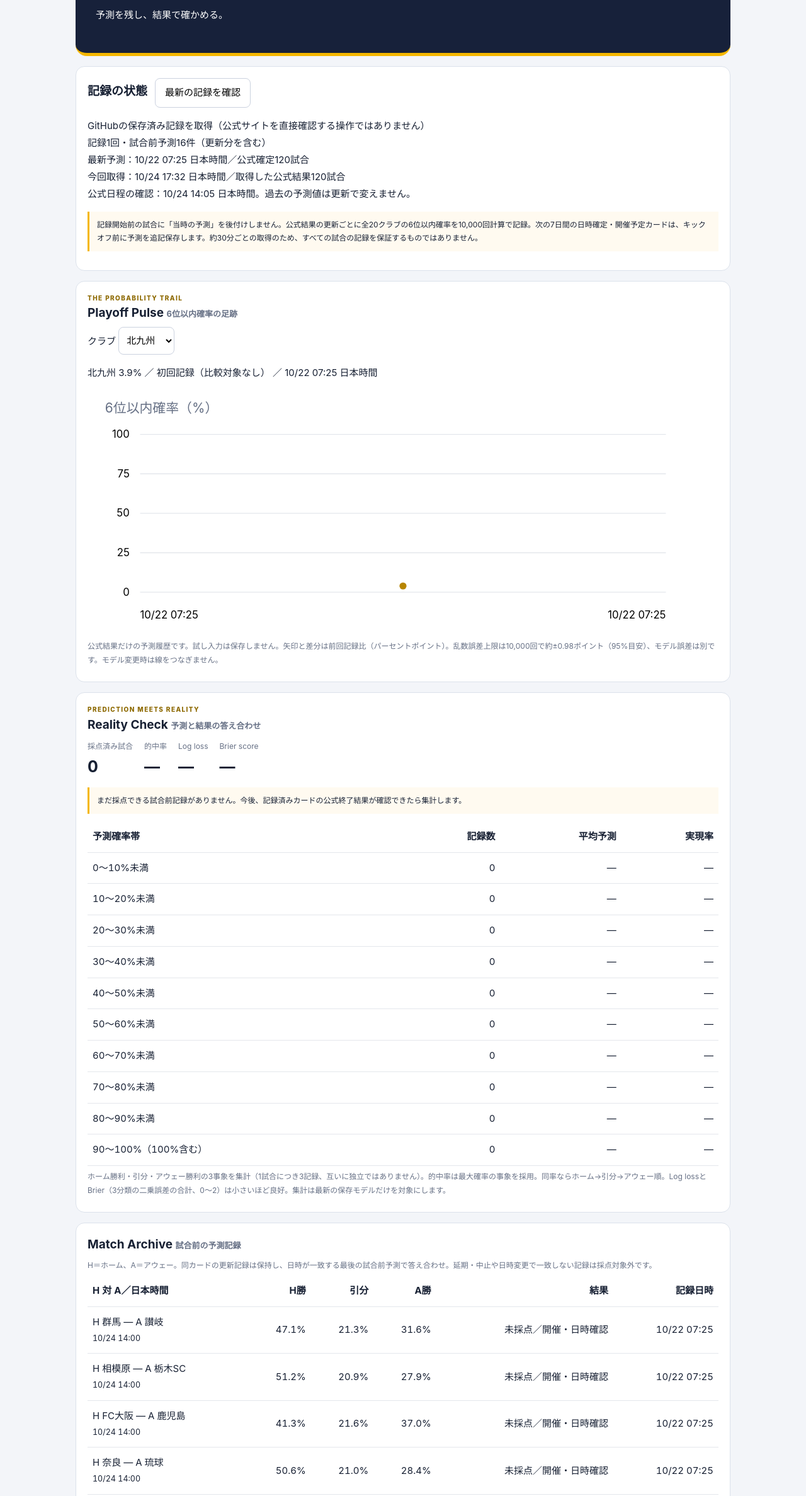
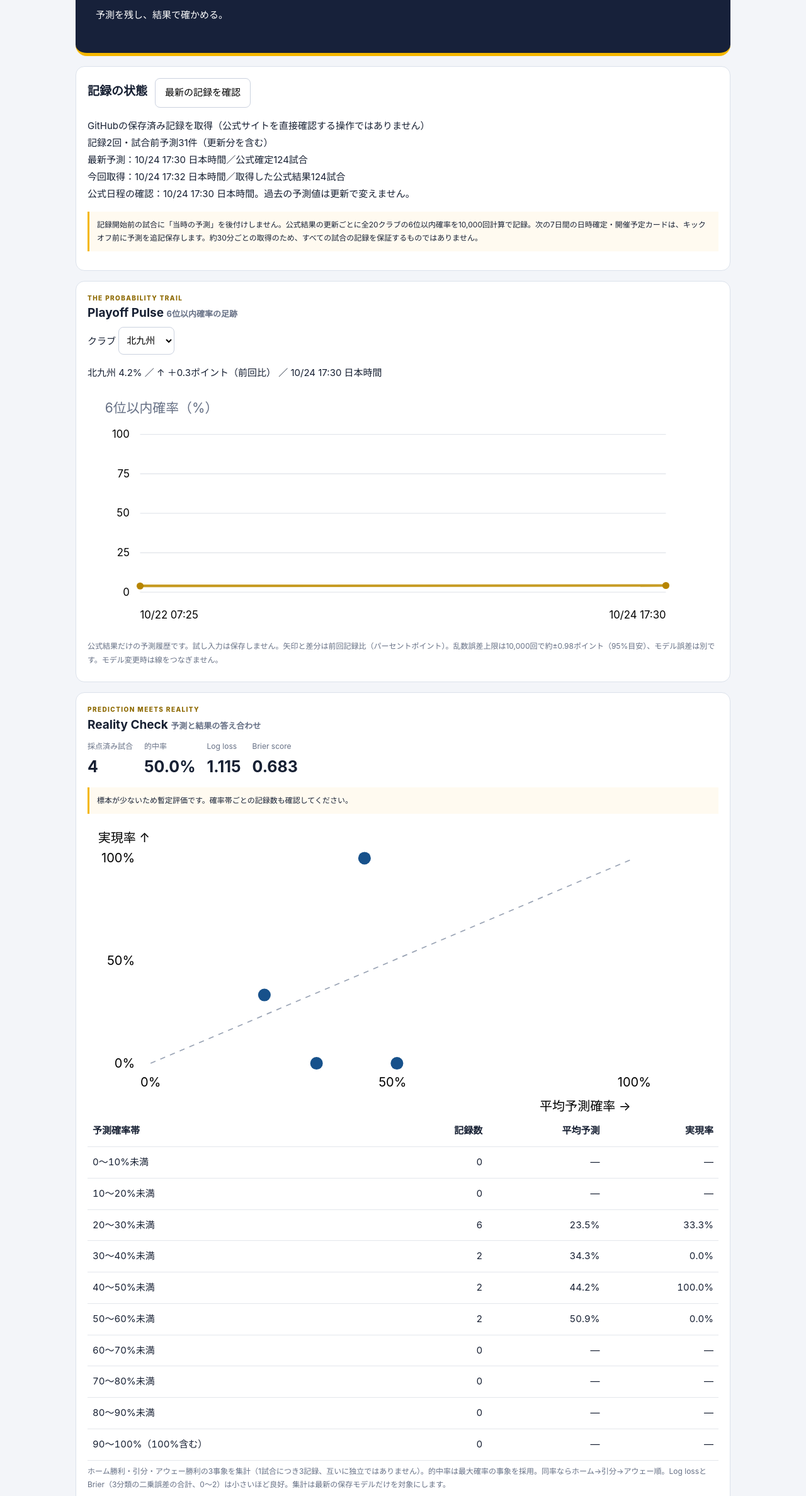
Before and after one commit to rockiemydog/j3-elo-simulator, a plain HTML site: page prediction-journal/index.html in a window 1280 px wide. Shown: the part 185-2560 px from the top of the page at 63% size. Drawn offline with Linux system fonts and the light colour scheme.

Commit message:
Fix journal settlement when official kickoff changes to actual start; import four finished matches

```diff
--- a/forecast-insights.js
+++ b/forecast-insights.js
@@ -28,9 +28,9 @@
     for(const p of archive.predictions){
       const result=finished.get(p.fixtureId),f=fixtures.get(p.fixtureId),snapshot=archive.snapshots.find(s=>s.id===p.snapshotId);
       if(!result||!f||!f.time||f.status!=='finished'||result.game[0]!==p.home||result.game[1]!==p.away||f.home!==p.home||f.away!==p.away||p.model!==snapshot.model)continue;
-      const kickoff=Date.parse(f.date+'T'+f.time+':00+09:00');
+      const kickoff=Date.parse(f.date+'T'+(f.scheduledTime||f.time)+':00+09:00');
       // Re-timed / postponed fixtures require a new, matching kickoff record.
-      if(Date.parse(p.kickoff)!==kickoff||Date.parse(p.recordedAt)>=kickoff)continue;
+      if(Date.parse(p.kickoff)!==kickoff||Date.parse(p.recordedAt)>=kickoff||Date.parse(p.recordedAt)>=Date.parse(f.date+'T'+f.time+':00+09:00'))continue;
       const key=p.model+'|'+p.fixtureId,old=latest.get(key);
       if(!old||Date.parse(p.recordedAt)>Date.parse(old.recordedAt))latest.set(key,{...p,game:result.game.slice(),outcome:result.game[2]>result.game[3]?0:result.game[2]===result.game[3]?1:2});
     }
--- a/index.html
+++ b/index.html
@@ -184,7 +184,7 @@ body.gd-view #trialInput,body.gd-view #trialInput+h3,body.gd-view #scenarios,bod
 </main>
 <script src="official-api-config.js?v=2abf363444e1"></script>
 <script src="shared-results.js?v=b5977a3bc3d8"></script>
-<script src="forecast-insights.js?v=545777d6f80f"></script>
+<script src="forecast-insights.js?v=6c65ce35fe59"></script>
 <script src="dashboard.js?v=b413569cddba"></script>
 <script>
 const teams=['岐阜','愛媛','鹿児島','相模原','鳥取','FC大阪','長野','滋賀','熊本','栃木SC','琉球','讃岐','山口','奈良','高知','北九州','松本','金沢','群馬','福島'];
--- a/official-results.json
+++ b/official-results.json
@@ -3,8 +3,8 @@
   "schemaVersion": 1,
   "season": "2026/27",
   "source": "https://www.jleague.jp/j3/match/",
-  "asOfDate": "2026-10-21",
-  "updatedAt": "2026-10-21T17:13:43.420275+00:00",
+  "asOfDate": "2026-10-24",
+  "updatedAt": "2026-10-24T08:30:35.832728+00:00",
   "matches": [
     {
       "id": "2026080815",
@@ -1205,6 +1205,46 @@
         3,
         1
       ]
+    },
+    {
+      "id": "2026102413",
+      "date": "2026-10-24",
+      "game": [
+        "群馬",
+        "讃岐",
+        1,
+        0
+      ]
+    },
+    {
+      "id": "2026102414",
+      "date": "2026-10-24",
+      "game": [
+        "相模原",
+        "栃木SC",
+        0,
+        0
+      ]
+    },
+    {
+      "id": "2026102415",
+      "date": "2026-10-24",
+      "game": [
+        "FC大阪",
+        "鹿児島",
+        2,
+        1
+      ]
+    },
+    {
+      "id": "2026102416",
+      "date": "2026-10-24",
+      "game": [
+        "奈良",
+        "琉球",
+        1,
+        3
+      ]
     }
   ]
 }
--- a/prediction-journal.json
+++ b/prediction-journal.json
@@ -89,6 +89,97 @@
         {
           "club": "高知",
           "top6": 0.05
+        }
+      ]
+    },
+    {
+      "id": "f978ce1f2376fb06a38e716e",
+      "sourceId": "5d4406b543a5511de5f3aa37",
+      "model": "elo-davidson-k20-home60-fixed-v1-97c577b2b10900a8",
+      "recordedAt": "2026-10-24T08:30:58.854Z",
+      "sourceUpdatedAt": "2026-10-24T08:30:35.832728+00:00",
+      "confirmed": 124,
+      "runs": 10000,
+      "clubs": [
+        {
+          "club": "鹿児島",
+          "top6": 90.93
+        },
+        {
+          "club": "愛媛",
+          "top6": 88.32
+        },
+        {
+          "club": "山口",
+          "top6": 71.73
+        },
+        {
+          "club": "FC大阪",
+          "top6": 61.29
+        },
+        {
+          "club": "奈良",
+          "top6": 59.61
+        },
+        {
+          "club": "岐阜",
+          "top6": 58.58
+        },
+        {
+          "club": "相模原",
+          "top6": 46.23
+        },
+        {
+          "club": "熊本",
+          "top6": 42.65
+        },
+        {
+          "club": "琉球",
+          "top6": 31.26
+        },
+        {
+          "club": "長野",
+          "top6": 14.7
+        },
+        {
+          "club": "金沢",
+          "top6": 6.74
+        },
+        {
+          "club": "松本",
+          "top6": 6.39
+        },
+        {
+          "club": "滋賀",
+          "top6": 5.51
+        },
+        {
+          "club": "鳥取",
+          "top6": 5.24
+        },
+        {
+          "club": "北九州",
+          "top6": 4.22
+        },
+        {
+          "club": "栃木SC",
+          "top6": 3.48
+        },
+        {
+          "club": "福島",
+          "top6": 1.46
+        },
+        {
+          "club": "群馬",
+          "top6": 1.58
+        },
+        {
+          "club": "讃岐",
+          "top6": 0.08
+        },
+        {
+          "club": "高知",
+          "top6": 0
         }
       ]
     }
@@ -317,6 +408,216 @@
         0.21584998005801265,
         0.43047169380411
       ]
+    },
+    {
+      "snapshotId": "f978ce1f2376fb06a38e716e",
+      "model": "elo-davidson-k20-home60-fixed-v1-97c577b2b10900a8",
+      "fixtureId": "2026102515",
+      "home": "鳥取",
+      "away": "高知",
+      "kickoff": "2026-10-25T04:00:00.000Z",
+      "recordedAt": "2026-10-24T08:31:01.776Z",
+      "probabilities": [
+        0.5175416766964431,
+        0.20931138738163343,
+        0.27314693592192346
+      ]
+    },
+    {
+      "snapshotId": "f978ce1f2376fb06a38e716e",
+      "model": "elo-davidson-k20-home60-fixed-v1-97c577b2b10900a8",
+      "fixtureId": "2026102516",
+      "home": "熊本",
+      "away": "岐阜",
+      "kickoff": "2026-10-25T04:00:00.000Z",
+      "recordedAt": "2026-10-24T08:31:01.776Z",
+      "probabilities": [
+        0.4592316271511582,
+        0.21524348668777138,
+        0.32552488616107045
+      ]
+    },
+    {
+      "snapshotId": "f978ce1f2376fb06a38e716e",
+      "model": "elo-davidson-k20-home60-fixed-v1-97c577b2b10900a8",
+      "fixtureId": "2026102517",
+      "home": "松本",
+      "away": "山口",
+      "kickoff": "2026-10-25T05:00:00.000Z",
+      "recordedAt": "2026-10-24T08:31:01.777Z",
+      "probabilities": [
+        0.405491360554381,
+        0.21762798889783835,
+        0.37688065054778064
+      ]
+    },
+    {
+      "snapshotId": "f978ce1f2376fb06a38e716e",
+      "model": "elo-davidson-k20-home60-fixed-v1-97c577b2b10900a8",
+      "fixtureId": "2026102518",
+      "home": "滋賀",
+      "away": "金沢",
+      "kickoff": "2026-10-25T05:00:00.000Z",
+      "recordedAt": "2026-10-24T08:31:01.777Z",
+      "probabilities": [
+        0.4538414451449645,
+        0.215618548390968,
+        0.33054000646406756
+      ]
+    },
+    {
+      "snapshotId": "f978ce1f2376fb06a38e716e",
+      "model": "elo-davidson-k20-home60-fixed-v1-97c577b2b10900a8",
+      "fixtureId": "2026102519",
+      "home": "北九州",
+      "away": "長野",
+      "kickoff": "2026-10-25T05:00:00.000Z",
+      "recordedAt": "2026-10-24T08:31:01.777Z",
+      "probabilities": [
+        0.44736819567811875,
+        0.2160295227657317,
+        0.33660228155614963
+      ]
+    },
+    {
+      "snapshotId": "f978ce1f2376fb06a38e716e",
+      "model": "elo-davidson-k20-home60-fixed-v1-97c577b2b10900a8",
+      "fixtureId": "2026102520",
+      "home": "愛媛",
+      "away": "福島",
+      "kickoff": "2026-10-25T07:00:00.000Z",
+      "recordedAt": "2026-10-24T08:31:01.777Z",
+      "probabilities": [
+        0.5562072024378539,
+        0.20351523922388143,
+        0.24027755833826472
+      ]
+    },
+    {
+      "snapshotId": "f978ce1f2376fb06a38e716e",
+      "model": "elo-davidson-k20-home60-fixed-v1-97c577b2b10900a8",
+      "fixtureId": "2026103124",
+      "home": "福島",
+      "away": "松本",
+      "kickoff": "2026-10-31T05:00:00.000Z",
+      "recordedAt": "2026-10-24T08:31:01.778Z",
+      "probabilities": [
+        0.4322617735221697,
+        0.21681964294385192,
+        0.3509185835339782
+      ]
+    },
+    {
+      "snapshotId": "f978ce1f2376fb06a38e716e",
+      "model": "elo-davidson-k20-home60-fixed-v1-97c577b2b10900a8",
+      "fixtureId": "2026103125",
+      "home": "栃木SC",
+      "away": "愛媛",
+      "kickoff": "2026-10-31T05:00:00.000Z",
+      "recordedAt": "2026-10-24T08:31:01.778Z",
+      "probabilities": [
+        0.37913966061235643,
+        0.21766136303424222,
+        0.4031989763534013
+      ]
+    },
+    {
+      "snapshotId": "f978ce1f2376fb06a38e716e",
+      "model": "elo-davidson-k20-home60-fixed-v1-97c577b2b10900a8",
+      "fixtureId": "2026103126",
+      "home": "金沢",
+      "away": "群馬",
+      "kickoff": "2026-10-31T05:00:00.000Z",
+      "recordedAt": "2026-10-24T08:31:01.778Z",
+      "probabilities": [
+        0.4824267933951495,
+        0.21329226688202477,
+        0.30428093972282566
+      ]
+    },
+    {
+      "snapshotId": "f978ce1f2376fb06a38e716e",
+      "model": "elo-davidson-k20-home60-fixed-v1-97c577b2b10900a8",
+      "fixtureId": "2026103127",
+      "home": "岐阜",
+      "away": "FC大阪",
+      "kickoff": "2026-10-31T05:00:00.000Z",
+      "recordedAt": "2026-10-24T08:31:01.778Z",
+      "probabilities": [
+        0.44937765998754126,
+        0.21590656773276298,
+        0.3347157722796958
+      ]
+    },
+    {
+      "snapshotId": "f978ce1f2376fb06a38e716e",
+      "model": "elo-davidson-k20-home60-fixed-v1-97c577b2b10900a8",
+      "fixtureId": "2026103128",
+      "home": "高知",
+      "away": "相模原",
+      "kickoff": "2026-10-31T05:00:00.000Z",
+      "recordedAt": "2026-10-24T08:31:01.778Z",
+      "probabilities": [
+        0.3514892594641503,
+        0.21684597102454986,
+        0.43166476951129984
+      ]
+    },
+    {
+      "snapshotId": "f978ce1f2376fb06a38e716e",
+      "model": "elo-davidson-k20-home60-fixed-v1-97c577b2b10900a8",
+      "fixtureId": "2026103133",
+      "home": "讃岐",
+      "away": "奈良",
+      "kickoff": "2026-10-31T05:00:00.000Z",
+      "recordedAt": "2026-10-24T08:31:01.778Z",
+      "probabilities": [
+        0.35732347505229306,
+        0.21709275446301043,
+        0.42558377048469653
+      ]
+    },
+    {
+      "snapshotId": "f978ce1f2376fb06a38e716e",
+      "model": "elo-davidson-k20-home60-fixed-v1-97c577b2b10900a8",
+      "fixtureId": "2026103129",
+      "home": "山口",
+      "away": "北九州",
+      "kickoff": "2026-10-31T06:05:00.000Z",
+      "recordedAt": "2026-10-24T08:31:01.778Z",
+      "probabilities": [
+        0.5211270717684399,
+        0.20883601949368572,
+        0.2700369087378744
+      ]
+    },
+    {
+      "snapshotId": "f978ce1f2376fb06a38e716e",
+      "model": "elo-davidson-k20-home60-fixed-v1-97c577b2b10900a8",
+      "fixtureId": "2026103130",
+      "home": "長野",
+      "away": "滋賀",
+      "kickoff": "2026-10-31T07:00:00.000Z",
+      "recordedAt": "2026-10-24T08:31:01.778Z",
+      "probabilities": [
+        0.4765043121787602,
+        0.21384220637850637,
+        0.3096534814427335
+      ]
+    },
+    {
+      "snapshotId": "f978ce1f2376fb06a38e716e",
+      "model": "elo-davidson-k20-home60-fixed-v1-97c577b2b10900a8",
+      "fixtureId": "2026103131",
+      "home": "琉球",
+      "away": "鳥取",
+      "kickoff": "2026-10-31T07:00:00.000Z",
+      "recordedAt": "2026-10-24T08:31:01.779Z",
+      "probabilities": [
+        0.4980793855577292,
+        0.21166949049433986,
+        0.2902511239479309
+      ]
     }
   ]
 }
--- a/prediction-journal/journal.js
+++ b/prediction-journal/journal.js
@@ -13,6 +13,7 @@
     if(!validTime(feed.updatedAt)||!validTime(calendar.checkedAt)||!validDay(feed.asOfDate)||feed.asOfDate>today)throw Error('公式データの日時不一致');
     const ids=new Set(),cards=new Set();
     for(const r of feed.matches){const g=r.game;if(typeof r.id!=='string'||!/^\d{10}$/.test(r.id)||!validDay(r.date)||r.date>feed.asOfDate||r.id.slice(0,8)!==r.date.replaceAll('-','')||ids.has(r.id)||!Array.isArray(g)||g.length!==4||!clubs.includes(g[0])||!clubs.includes(g[1])||g[0]===g[1]||cards.has(g[0]+'|'+g[1])||!g.slice(2).every(v=>Number.isInteger(v)&&v>=0&&v<=30))throw Error('公式結果の形式不一致');ids.add(r.id);cards.add(g[0]+'|'+g[1]);}
+    if(calendar.matches.some(f=>f.scheduledTime!=null&&!/^([01]\d|2[0-3]):[0-5]\d$/.test(f.scheduledTime)))throw Error('公式予定時刻の形式不一致');
     if(feed.matches.length&&feed.matches.map(r=>r.date).sort().at(-1)!==feed.asOfDate)throw Error('公式結果の対象日不一致');
     const fixtureIds=new Set(),fixtureCards=new Set();for(const f of calendar.matches){const card=f.home+'|'+f.away;if(typeof f.id!=='string'||!/^\d{10}$/.test(f.id)||fixtureIds.has(f.id)||fixtureCards.has(card)||!clubs.includes(f.home)||!clubs.includes(f.away)||f.home===f.away||!['finished','scheduled','postponed','cancelled','unconfirmed'].includes(f.status)||!validDay(f.date)||f.id.slice(0,8)!==f.date.replaceAll('-','')||!(f.time===null||/^([01]\d|2[0-3]):[0-5]\d$/.test(f.time)))throw Error('公式日程の形式不一致');fixtureIds.add(f.id);fixtureCards.add(card);}
   }
@@ -38,7 +39,7 @@
     $('calibrationChart').innerHTML=score.n?`<svg viewBox="0 0 600 280" role="img" aria-label="予測確率と実現率の比較。点線に近いほど一致"><line x1="60" y1="230" x2="520" y2="35" stroke="#98a2b3" stroke-dasharray="5 5"/>${[0,50,100].map(p=>`<text x="45" y="${234-p*1.95}" text-anchor="end" font-size="12">${p}%</text><text x="${60+p*4.6}" y="252" text-anchor="middle" font-size="12">${p}%</text>`).join('')}${score.bins.filter(b=>b.n).map(b=>`<circle cx="${60+b.forecast*460}" cy="${230-b.actual*195}" r="6" fill="#17518b"><title>平均予測${pct(b.forecast)}／実現率${pct(b.actual)}／${b.n}記録</title></circle>`).join('')}<text x="10" y="20" font-size="12">実現率 ↑</text><text x="430" y="275" font-size="12">平均予測確率 →</text></svg>`:'';
     const latestCards=new Map();for(const p of archive.predictions.filter(p=>p.model===model)){const key=p.fixtureId+'|'+p.kickoff;const old=latestCards.get(key);if(!old||Date.parse(p.recordedAt)>Date.parse(old.recordedAt))latestCards.set(key,p);}
     const results=new Map(settled.map(p=>[p.fixtureId+'|'+p.kickoff,p]));
-    $('matchArchive').innerHTML=[...latestCards.values()].sort((a,b)=>a.kickoff.localeCompare(b.kickoff)).map(p=>{const r=results.get(p.fixtureId+'|'+p.kickoff),f=calendar.matches.find(f=>f.id===p.fixtureId),hold=!f||f.status!=='scheduled'||Date.parse(f.date+'T'+(f.time||'00:00')+':00+09:00')!==Date.parse(p.kickoff);return `<tr><td>H ${escape(p.home)} — A ${escape(p.away)}<br><small>${escape(date(p.kickoff))}</small></td>${p.probabilities.map(v=>'<td>'+pct(v)+'</td>').join('')}<td>${r?r.game[2]+'–'+r.game[3]:hold?'未採点／開催・日時確認':'結果待ち'}</td><td>${escape(date(p.recordedAt))}</td></tr>`;}).join('')||'<tr><td colspan="6">次の7日間に日時確定した対象カードの記録を待っています。</td></tr>';
+    $('matchArchive').innerHTML=[...latestCards.values()].sort((a,b)=>a.kickoff.localeCompare(b.kickoff)).map(p=>{const r=results.get(p.fixtureId+'|'+p.kickoff),f=calendar.matches.find(f=>f.id===p.fixtureId),hold=!f||f.status!=='scheduled'||Date.parse(f.date+'T'+(f.scheduledTime||f.time||'00:00')+':00+09:00')!==Date.parse(p.kickoff);return `<tr><td>H ${escape(p.home)} — A ${escape(p.away)}<br><small>${escape(date(p.kickoff))}</small></td>${p.probabilities.map(v=>'<td>'+pct(v)+'</td>').join('')}<td>${r?r.game[2]+'–'+r.game[3]:hold?'未採点／開催・日時確認':'結果待ち'}</td><td>${escape(date(p.recordedAt))}</td></tr>`;}).join('')||'<tr><td colspan="6">次の7日間に日時確定した対象カードの記録を待っています。</td></tr>';
   }
   function renderRetrievalStatus(){
     const {archive,feed,calendar,origin,retrievedAt}=current,snapshots=archive.snapshots,latest=snapshots.at(-1);
```
Also changed, not shown: prediction-journal/index.html (+1 -1 lines), league-schedule.json, 3 other files.
